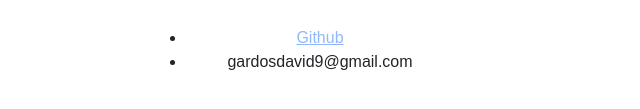
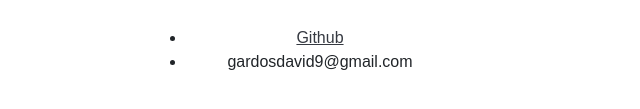
Before and after one commit to 913DavidGardos/913DavidGardos.github.io, a website: page Contact.html in a window 1280 px wide. Shown: the part 399-508 px from the top of the page, 336-976 px from the left. Drawn offline with nearby package versions, Linux system fonts and the light colour scheme.

Commit message:
visual update

```diff
--- a/Contact.html
+++ b/Contact.html
@@ -57,7 +57,7 @@
             <div>
                 <ul>
                     <li>
-                        <a href="https://github.com/913DavidGardos" class="hover-underline-animation">Github</a>
+                        <a href="https://github.com/913DavidGardos" class="hover-select-animation" style="text-align:left ;">Github</a>
                     </li>
                     <li>gardosdavid9@gmail.com
                     </li>
--- a/scss/_custom.scss
+++ b/scss/_custom.scss
@@ -168,6 +168,33 @@ h1::after {
     color: $dark;
 }
 
+//Contact
+
+.hover-select-animation {
+  display: inline-block;
+  position: relative;
+  color:#90b8f8;
+}
+
+.hover-select-animation:after {
+  content: '';
+  position: absolute;
+  width: 100%;
+  transform: scaleX(0);
+  height: 10px;
+  bottom: 0;
+  left: 0;
+  background-color: #90b8f8;
+  transform-origin: bottom right;
+  transition: transform 0.25s ease-out;
+}
+
+.hover-select-animation:hover:after {
+  transform: scaleX(1);
+  transform-origin: bottom left;
+}
+
+
 // IMPORT BOOTSTRAP 5
 @import "../node_modules/bootstrap/scss/bootstrap.scss";
 @import "../scss/Navbar/NavbarItemHoverAnimation.scss";
```
